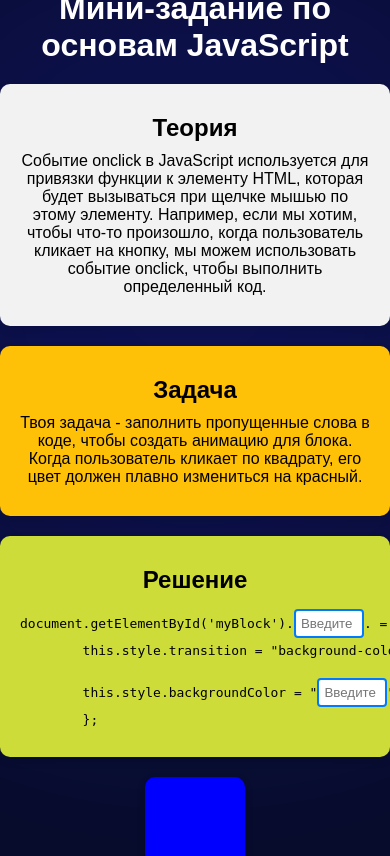
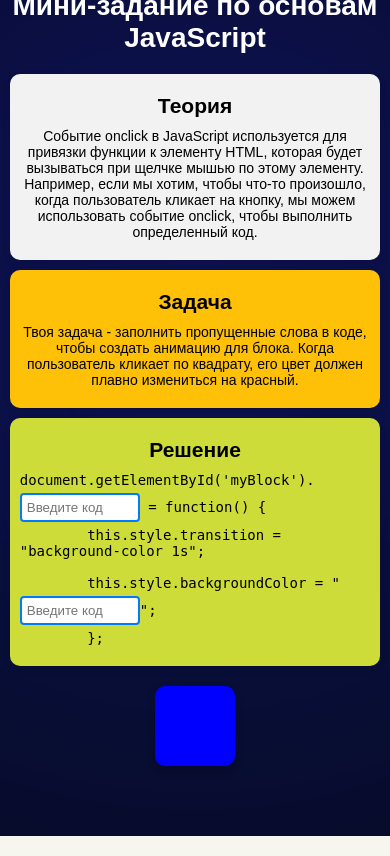
Before and after one commit to Demxn999/diploma, a PHP site: page /games/programming.html in a window 390 px wide; the page is wider, and only the part inside the window is pictured. Shown: the part 143-999 px from the top of that part. Run offline with PHP 8.4, Linux system fonts and the light colour scheme; some web fonts are replaced; grey boxes are pictures that could not be loaded.

Commit message:
Add files via upload

```diff
--- a/about.html
+++ b/about.html
@@ -38,7 +38,6 @@
                 <li class="link"><a href="../about.html">О нас</a></li>
                 <li class="link"><a href="../profiles.html">Профили обучения</a></li>
                 <li class="link"><a href="../games.html">Тесты и игры</a></li>
-                <li class="link"><a href="#footer">Контакты</a></li>
                 <li class="link"><a href="../login/profile.php">Личный кабинет</a></li>
             </ul>
             <a href="../login/register.php" class="btn">Зарегистрироваться</a>
--- a/games/design.html
+++ b/games/design.html
@@ -39,7 +39,6 @@
                 <li class="link"><a href="../about.html">О нас</a></li>
                 <li class="link"><a href="../profiles.html">Профили обучения</a></li>
                 <li class="link"><a href="../games.html">Тесты и игры</a></li>
-                <li class="link"><a href="#footer">Контакты</a></li>
                 <li class="link"><a href="../login/profile.php">Личный кабинет</a></li>
             </ul>
             <a href="../login/register.php" class="btn">Зарегистрироваться</a>
--- a/games/design_second.html
+++ b/games/design_second.html
@@ -43,7 +43,6 @@
                 <li class="link"><a href="../about.html">О нас</a></li>
                 <li class="link"><a href="../profiles.html">Профили обучения</a></li>
                 <li class="link"><a href="../games.html">Тесты и игры</a></li>
-                <li class="link"><a href="#footer">Контакты</a></li>
                 <li class="link"><a href="../login/profile.php">Личный кабинет</a></li>
             </ul>
             <a href="../login/register.php" class="btn">Зарегистрироваться</a>
--- a/games/programming.css
+++ b/games/programming.css
@@ -46,7 +46,8 @@
     input[type="text"] {
         padding: 5px;
         margin: 5px 0;
-        width: 20%;
+        width: 100%;
+        max-width: 120px;
         border: 2px solid #007bff;
         border-radius: 4px;
         box-sizing: border-box;
@@ -59,8 +60,6 @@
         justify-content: center;
         align-items: center;
         color: white;
-
-
     }
 
     #myBlock {
@@ -78,3 +77,35 @@
     #myBlock:hover {
         transform: scale(1.1);
     }
+    @media (max-width: 480px) {
+        #solution pre code {
+            white-space: pre-wrap;
+            word-wrap: break-word;
+        }
+        #solution {
+            padding: 10px;
+            margin: 0 auto 20px auto;
+            max-width: 95%;
+        }
+    }
+
+@media (max-width: 480px) {
+    body {
+        font-size: 14px;
+    }
+    .task, #instructions {
+        padding: 10px;
+        margin: 10px;
+        max-width: 100%;
+    }
+    nav .nav__links {
+        display: none;
+    }
+    .mobile-nav {
+        display: block;
+    }
+    #myBlock {
+        width: 80px;
+        height: 80px;
+    }
+}
--- a/games/programming.html
+++ b/games/programming.html
@@ -40,7 +40,6 @@
                 <li class="link"><a href="../about.html">О нас</a></li>
                 <li class="link"><a href="../profiles.html">Профили обучения</a></li>
                 <li class="link"><a href="../games.html">Тесты и игры</a></li>
-                <li class="link"><a href="#footer">Контакты</a></li>
                 <li class="link"><a href="../login/profile.php">Личный кабинет</a></li>
             </ul>
             <a href="../login/register.php" class="btn">Зарегистрироваться</a>
@@ -64,7 +63,7 @@
 
     <div id="solution">
         <h2>Решение</h2>
-        <pre><code>document.getElementById('myBlock').<input id="eventInput" type="text" placeholder="Введите код">. = function() {
+        <pre><code>document.getElementById('myBlock').<input id="eventInput" type="text" placeholder="Введите код"> = function() {
         this.style.transition = "background-color 1s";<br>
         this.style.backgroundColor = "<input id="colorInput" type="text" placeholder="Введите код">";
         };</code></pre>
--- a/games/programming_second.html
+++ b/games/programming_second.html
@@ -41,7 +41,6 @@
                 <li class="link"><a href="../about.html">О нас</a></li>
                 <li class="link"><a href="../profiles.html">Профили обучения</a></li>
                 <li class="link"><a href="../games.html">Тесты и игры</a></li>
-                <li class="link"><a href="#footer">Контакты</a></li>
                 <li class="link"><a href="../login/profile.php">Личный кабинет</a></li>
             </ul>
             <a href="../login/register.php" class="btn">Зарегистрироваться</a>
--- a/games/quiz.css
+++ b/games/quiz.css
@@ -426,3 +426,8 @@ footer {
         justify-content: center;
     }
 }
+@media (max-width:630px){
+    .button-container button{
+        margin: 5px;
+    }
+}
--- a/games/quiz.html
+++ b/games/quiz.html
@@ -38,7 +38,6 @@
                 <li class="link"><a href="../about.html">О нас</a></li>
                 <li class="link"><a href="../profiles.html">Профили обучения</a></li>
                 <li class="link"><a href="../games.html">Тесты и игры</a></li>
-                <li class="link"><a href="#footer">Контакты</a></li>
                 <li class="link"><a href="../login/profile.php">Личный кабинет</a></li>
             </ul>
             <a href="../login/register.php" class="btn">Зарегистрироваться</a>
--- a/games/test.html
+++ b/games/test.html
@@ -40,7 +40,6 @@
                 <li class="link"><a href="../about.html">О нас</a></li>
                 <li class="link"><a href="../profiles.html">Профили обучения</a></li>
                 <li class="link"><a href="../games.html">Тесты и игры</a></li>
-                <li class="link"><a href="#footer">Контакты</a></li>
                 <li class="link"><a href="../login/profile.php">Личный кабинет</a></li>
             </ul>
             <a href="../login/register.php" class="btn">Зарегистрироваться</a>
--- a/profiles.html
+++ b/profiles.html
@@ -38,7 +38,6 @@
                 <li class="link"><a href="../about.html">О нас</a></li>
                 <li class="link"><a href="../profiles.html">Профили обучения</a></li>
                 <li class="link"><a href="../games.html">Тесты и игры</a></li>
-                <li class="link"><a href="#footer">Контакты</a></li>
                 <li class="link"><a href="../login/profile.php">Личный кабинет</a></li>
             </ul>
             <a href="../login/register.php" class="btn">Зарегистрироваться</a>
--- a/styles.css
+++ b/styles.css
@@ -105,6 +105,7 @@ a {
 body {
     font-family: 'Century Gothic', sans-serif;
     background-color: #070c27;
+   overflow-x: hidden;
 }
 
 nav {
@@ -347,6 +348,7 @@ nav {
     display: grid;
     grid-template-columns: repeat(2, 1fr);
     gap: 32px;
+  padding: 0 20px;
 }
 
 .profile__card {
@@ -543,10 +545,12 @@ footer {
     cursor: pointer;
 }
 
-@media (max-width: 1200px) {
+@media (max-width: 1500px) {
     .header__content {
+      max-width: 1000px;
         width: 100%;
         padding: 0 20px;
+
     }
 
     .header__image img {
@@ -574,6 +578,7 @@ footer {
 
     .profile__grid {
         grid-template-columns: 1fr;
+
     }
 
     .footer__container {
@@ -585,13 +590,17 @@ footer {
     .task__header {
         flex-direction: column;
     }
+.header__content h1 {
+        font-size: 50px;
 
+    }
     .task__grid {
         grid-template-columns: 1fr;
     }
 
     .profile__grid {
         grid-template-columns: 1fr;
+
     }
 
 }
@@ -602,8 +611,9 @@ footer {
     }
 
     .header__content h1 {
-        font-size: 50px;
+        font-size: 40px;
         line-height: 60px;
+      max-width:200px;
     }
 
     .header__content p {
@@ -615,3 +625,28 @@ footer {
         font-size: 14px;
     }
 }
+@media (max-width: 768px) {
+    .profile__grid {
+        grid-template-columns: 1fr;
+        gap: 20px;
+        padding: 0 15px;
+    }
+}
+
+@media (max-width: 480px) {
+    .profile__grid {
+        padding: 0 0px;
+    }
+
+    .profile__card {
+        padding: 24px 6px;
+    }
+    .profile__card p {
+        margin: 10px 0;
+    }
+   .footer-input-container button {
+    font-size:10px;}
+}
+  @media (max-width: 1100px){
+
+  }
```
Also changed, not shown: games.html (+6 -6 lines), games/design.css (+19 -4 lines), index.html (+5 -6 lines).
